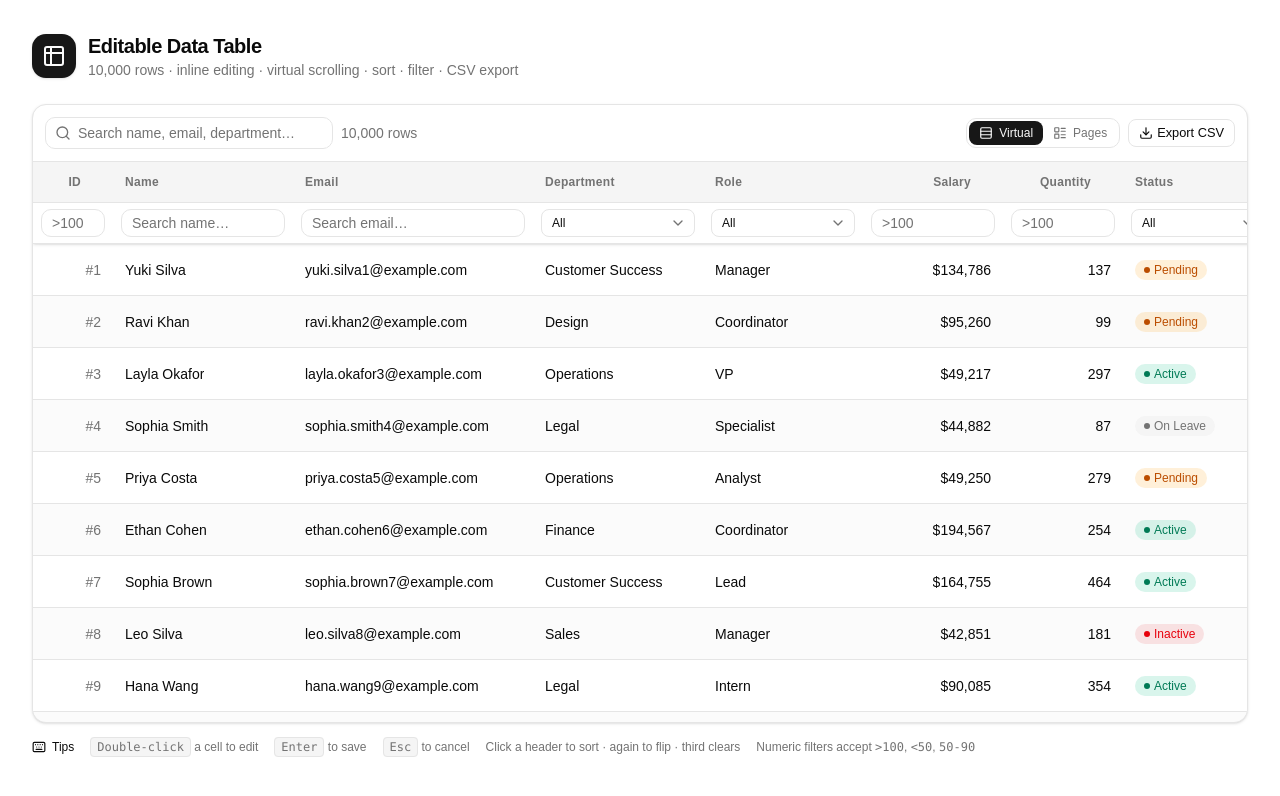
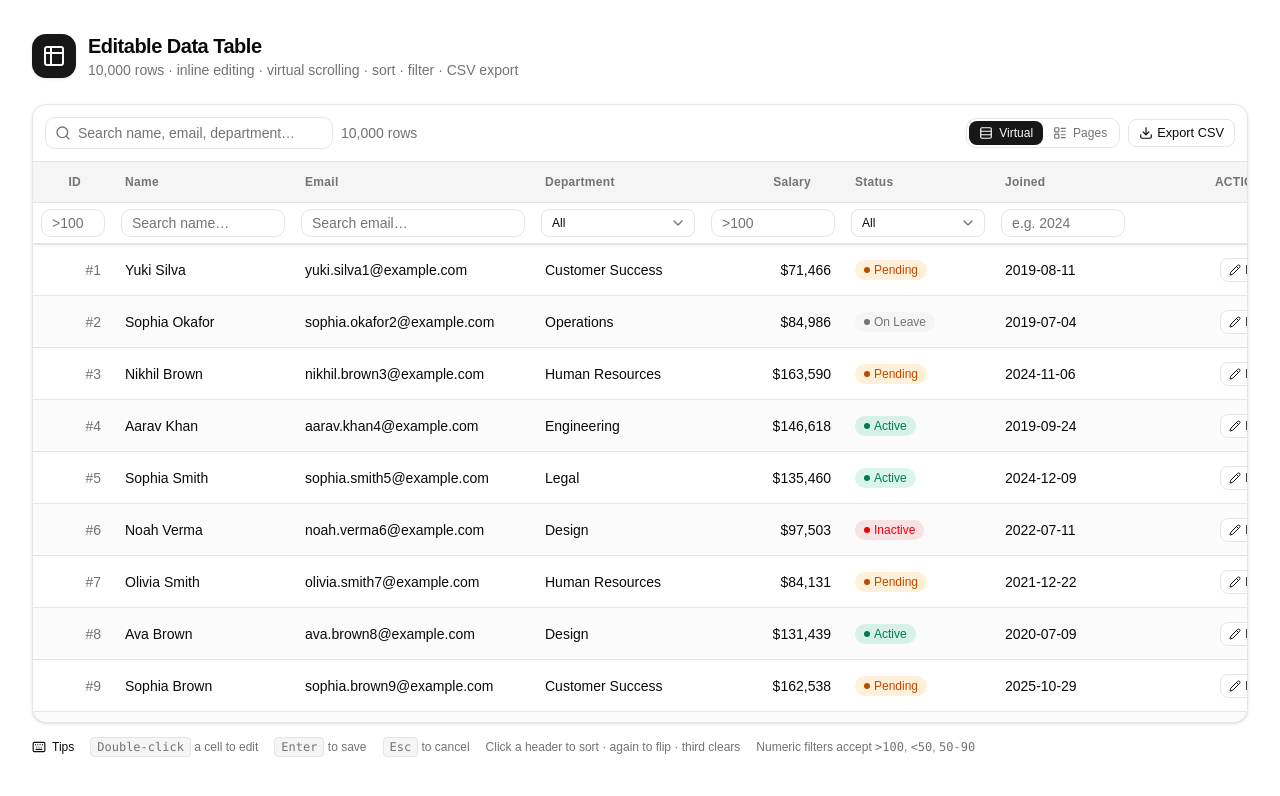
Before and after one commit to vishkx/advanced-editable-data-table, a React (Vite) app: page / in a window 1280 px wide. Shown: the top 796 px of the page. Built offline with nearby package versions, Linux system fonts and the light colour scheme.

Commit message:
Remove Role and Quantity columns

```diff
--- a/src/data/columns.ts
+++ b/src/data/columns.ts
@@ -1,13 +1,11 @@
 import type { ColumnDef } from "@/types/table";
-import { DEPARTMENT_OPTIONS, ROLE_OPTIONS, STATUSES } from "./generateEmployees";
+import { DEPARTMENT_OPTIONS, STATUSES } from "./generateEmployees";
 
 const currency = new Intl.NumberFormat("en-US", {
   style: "currency",
   currency: "USD",
   maximumFractionDigits: 0,
 });
-
-const number = new Intl.NumberFormat("en-US");
 
 // Column config. Header, cells, sorting and filtering all read from this.
 export const COLUMNS: readonly ColumnDef[] = [
@@ -51,16 +49,6 @@ export const COLUMNS: readonly ColumnDef[] = [
     options: DEPARTMENT_OPTIONS,
   },
   {
-    key: "role",
-    header: "Role",
-    type: "select",
-    width: 160,
-    editable: true,
-    sortable: true,
-    filterable: true,
-    options: ROLE_OPTIONS,
-  },
-  {
     key: "salary",
     header: "Salary",
     type: "number",
@@ -70,17 +58,6 @@ export const COLUMNS: readonly ColumnDef[] = [
     filterable: true,
     align: "right",
     format: (v) => currency.format(Number(v)),
-  },
-  {
-    key: "quantity",
-    header: "Quantity",
-    type: "number",
-    width: 120,
-    editable: true,
-    sortable: true,
-    filterable: true,
-    align: "right",
-    format: (v) => number.format(Number(v)),
   },
   {
     key: "status",
--- a/src/data/generateEmployees.ts
+++ b/src/data/generateEmployees.ts
@@ -15,11 +15,6 @@ const LAST_NAMES = [
 const DEPARTMENTS = [
   "Engineering", "Sales", "Marketing", "Finance", "Operations",
   "Human Resources", "Customer Success", "Legal", "Design", "Product",
-];
-
-const ROLES = [
-  "Analyst", "Manager", "Senior Engineer", "Associate", "Director",
-  "Specialist", "Lead", "Coordinator", "VP", "Intern",
 ];
 
 export const STATUSES: readonly EmployeeStatus[] = [
@@ -59,9 +54,7 @@ export function generateEmployees(count = 10_000, seed = 42): EmployeeRow[] {
       name: `${first} ${last}`,
       email: `${first}.${last}${id}`.toLowerCase() + "@example.com",
       department: pick(rand, DEPARTMENTS),
-      role: pick(rand, ROLES),
       salary: 40_000 + Math.floor(rand() * 180_000),
-      quantity: 1 + Math.floor(rand() * 500),
       status: pick(rand, STATUSES),
       joinedAt: joined.toISOString().slice(0, 10),
     };
@@ -71,4 +64,3 @@ export function generateEmployees(count = 10_000, seed = 42): EmployeeRow[] {
 }
 
 export const DEPARTMENT_OPTIONS = DEPARTMENTS;
-export const ROLE_OPTIONS = ROLES;
--- a/src/types/table.ts
+++ b/src/types/table.ts
@@ -3,9 +3,7 @@ export interface EmployeeRow {
   name: string;
   email: string;
   department: string;
-  role: string;
   salary: number;
-  quantity: number;
   status: EmployeeStatus;
   joinedAt: string; // ISO date string (YYYY-MM-DD)
 }
```
